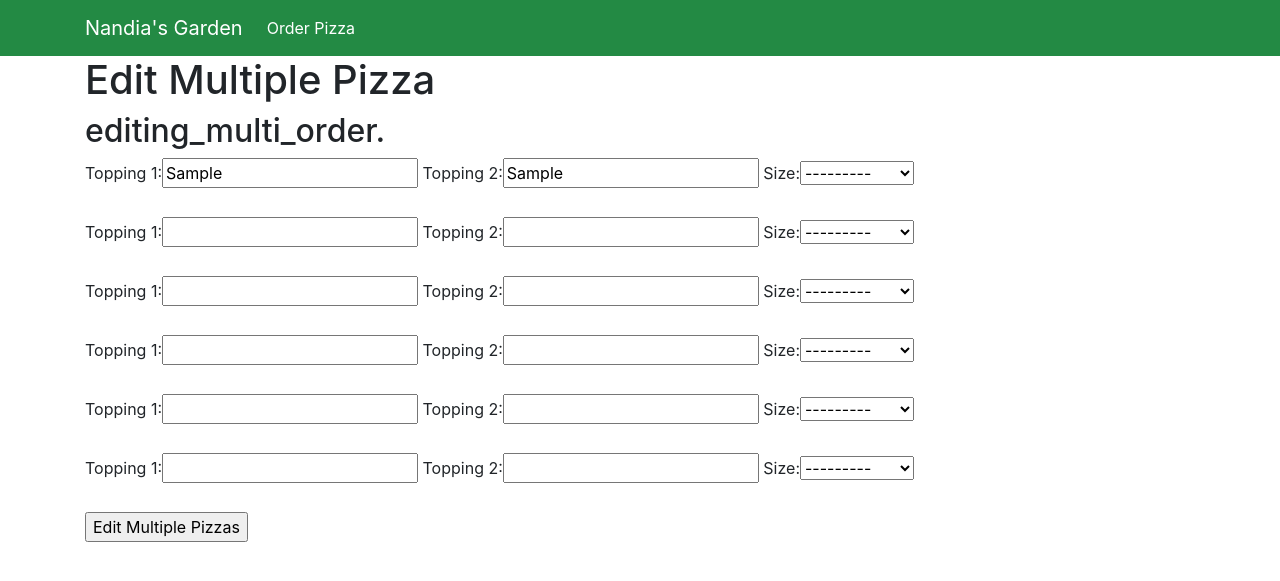
After one commit to Yoimer/nandians-garden, a Django app: page /multiorder/1/1 in a window 1280 px wide. The commit adds this page. Shown: the top 581 px of the page. Run offline with Django 3.2, Linux system fonts and the light colour scheme; tables that the repository leaves empty hold one stand-in row (values such as "Sample post"); some libraries are stand-ins or nearby versions.

Commit message:
added edit multi order section for updating multiple pizzas from db at the same time

```diff
--- a/nandiasgarden/urls.py
+++ b/nandiasgarden/urls.py
@@ -23,4 +23,5 @@ urlpatterns = [
     path('order', views.order, name='order'),
     path('pizzas', views.pizzas, name='pizzas'),
     path('order/<int:pk>', views.edit_order, name='edit_order'),
+    path('multiorder/<int:pk>/<int:nop>', views.edit_multi_order, name='edit_multi_order'), #nop stands for number of pizzas
 ]
--- /dev/null
+++ b/pizza/templates/pizza/edit_multi_order.html
@@ -0,0 +1,22 @@
+{% extends 'pizza/base.html' %}
+{% block 'body' %}
+<div class="container">
+    <h1>Edit Multiple Pizza</h1>
+
+    <h2>{{ note }}</h2>
+
+    <form action="{% url 'edit_multi_order' pizza.id nop %}" method="post">
+        {% csrf_token %}
+        {{ pizzaform }}
+        <br><br>
+        {{ formset.management_form }}
+
+        {% for form in formset %}
+            {{ form }}
+            <br><br>
+        {% endfor %}
+        <input type="submit" value="Edit Multiple Pizzas">
+    </form>
+
+</div>
+{% endblock%}
--- a/pizza/templates/pizza/edit_order.html
+++ b/pizza/templates/pizza/edit_order.html
@@ -10,5 +10,6 @@
         {{ pizzaform }}
         <input type="submit" value="Edit Pizza">
     </form>
+
 </div>
 {% endblock%}
--- a/pizza/templates/pizza/pizzas.html
+++ b/pizza/templates/pizza/pizzas.html
@@ -4,11 +4,11 @@
 <div class="container">
     <h1>Order Pizzas</h1>
     <h2>{{ note }}</h2>
-    {% if created_pizza_pk %}
-    <a href="{% url 'edit_order' created_pizza_pk %}">Edit Your Order </a>
+    {% if nop %}
+    <a href="{% url 'edit_multi_order' created_pizza_pk nop %}">Edit Your Pizza Order kkk </a>
     {% endif %}
 
-    <form id="multiplepizzaform" action="" method="post">
+    <form id="multiplepizzaform" action="{% url 'pizzas' %}" method="post">
         {% csrf_token %}
         {{ formset.management_form }}
 
--- a/pizza/views.py
+++ b/pizza/views.py
@@ -1,7 +1,10 @@
-from django.shortcuts import render
 from .forms import PizzaForm, MultiplePizzaForm
 from django.forms import formset_factory
 from .models import Pizza
+
+from django.http import HttpResponse, Http404, HttpResponseRedirect
+from django.shortcuts import render
+from django.urls import reverse
 
 def home(request):
     return render(request, 'pizza/home.html')
@@ -31,7 +34,7 @@ def pizzas(request):
     number_of_pizzas = 2
     filled_multiple_pizza_form = MultiplePizzaForm(request.GET)
     if filled_multiple_pizza_form.is_valid():
-        # this line valids if number of pizzas are between 2 and 6
+        # this line valids if pker of pizzas are between 2 and 6
         number_of_pizzas = filled_multiple_pizza_form.cleaned_data['number']
 
     PizzaFormSet = formset_factory(PizzaForm, extra=number_of_pizzas)
@@ -69,13 +72,14 @@ def pizzas(request):
         if(created_pizza_pk == " "):
             return render(request, 'pizza/pizzas.html', {'note':note, 'formset':formset})
         else:
-            return render(request, 'pizza/pizzas.html', {'created_pizza_pk':created_pizza_pk, 'note':note, 'formset':formset})
+            return render(request, 'pizza/pizzas.html', {'created_pizza_pk':created_pizza_pk, 'note':note, 'formset':formset, 'nop':number_of_pizzas})
     else:
         return render(request, 'pizza/pizzas.html', {'formset':formset})
 
 def edit_order(request, pk):
     pizza = Pizza.objects.get(pk=pk)
     form = PizzaForm(instance=pizza)
+
     if request.method == 'POST':
         filled_form = PizzaForm(request.POST,instance=pizza)
         if filled_form.is_valid():
@@ -84,3 +88,11 @@ def edit_order(request, pk):
             note = 'Order has been updated.'
             return render(request, 'pizza/edit_order.html', {'pizzaform':form, 'note':note, 'pizza':pizza})
     return render(request, 'pizza/edit_order.html', {'pizzaform':form,'pizza':pizza})
+
+def edit_multi_order(request, pk, nop):
+    pizza = Pizza.objects.get(pk=pk)
+    form = PizzaForm(instance=pizza)
+    note = 'editing_multi_order.'
+    PizzaFormSet = formset_factory(PizzaForm, extra=5)
+    formset = PizzaFormSet()
+    return render(request, 'pizza/edit_multi_order.html', {'note':note,'pizzaform':form, 'pizza':pizza, 'formset':formset, 'nop':nop})
```
